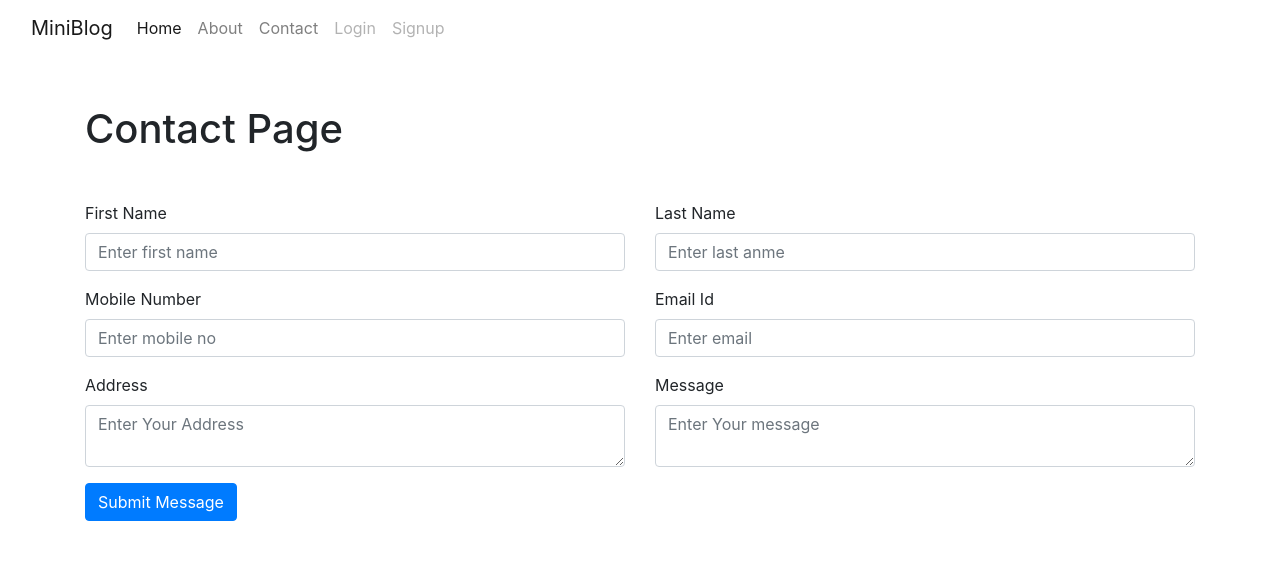
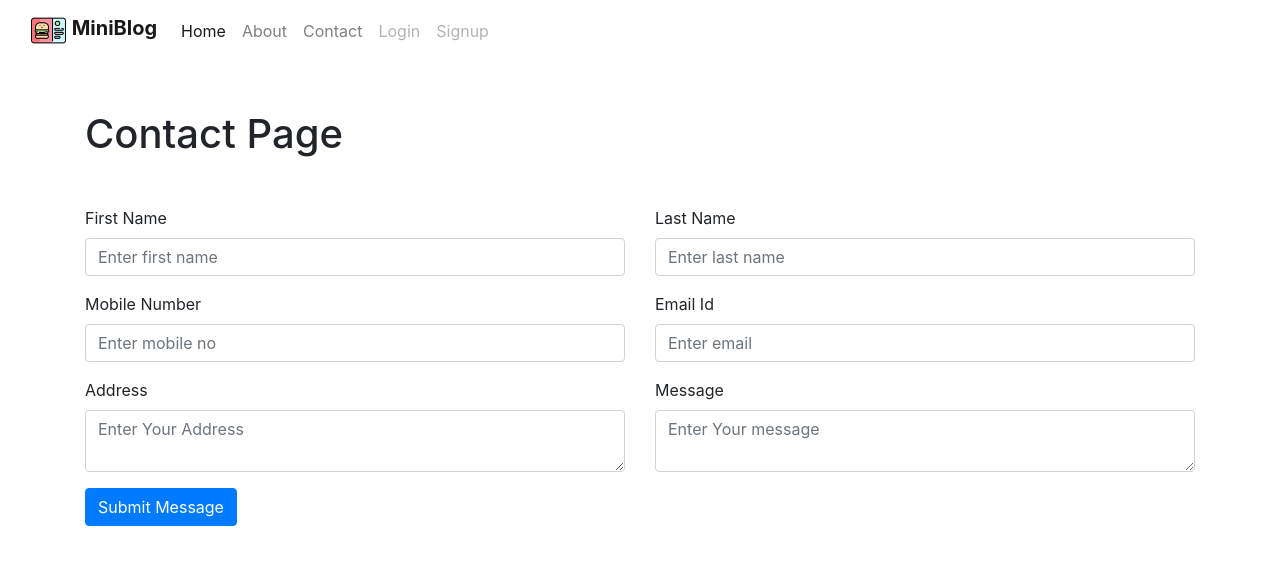
Before and after one commit to engrkumarrakesh/django-miniblog, a Django app: page /contact/ in a window 1280 px wide. Shown: the top 565 px of the page. Run offline with Django 5.2, Linux system fonts and the light colour scheme; some libraries are stand-ins or nearby versions.

Commit message:
Blog Completed

```diff
--- a/blog/admin.py
+++ b/blog/admin.py
@@ -1,7 +1,11 @@
 from django.contrib import admin
-from .models import Post
+from .models import Post, Contact
 
 # Register your models here.
 @admin.register(Post)
 class PostAdmin(admin.ModelAdmin):
     list_display = ('title', 'author', 'created_at', 'updated_at')
+
+@admin.register(Contact)
+class ContactAdmin(admin.ModelAdmin):
+    list_display = ('first_name', 'last_name', 'mobile', 'address', 'email', 'created_at')
--- a/blog/templates/contact.html
+++ b/blog/templates/contact.html
@@ -5,40 +5,46 @@
 {% block content %}
     <div class="col-sm-12">
         <h1 class=" my-5">Contact Page</h1>
-        <form>
+        {% if messages %}
+            {% for message in messages %}
+                <p {% if message.tags %} class="alert text-{{message.tags}}" {% endif %}>{{message}}</p>
+            {% endfor %}
+        {% endif %}
+        <form action="{% url 'contact' %}" id="contact" method="post">
+            {% csrf_token %}
             <div class="form-group">
               <div class="row">
                 <div class="col-sm-6">
-                  <label for="exampleInputEmail1">First Name</label>
-                  <input type="email" class="form-control" id="exampleInputEmail1" aria-describedby="emailHelp" placeholder="Enter first name">
+                  <label for="fname">First Name</label>
+                  <input type="text" class="form-control" id="fname" name="fname"  placeholder="Enter first name" required>
                 </div>
                 <div class="col-sm-6">
-                  <label for="exampleInputEmail1">Last Name</label>
-                  <input type="email" class="form-control" id="exampleInputEmail1" aria-describedby="emailHelp" placeholder="Enter last anme">
+                  <label for="lname">Last Name</label>
+                  <input type="text" class="form-control" id="lname" name="lname"  placeholder="Enter last name" required>
                 </div>
               </div>
             </div>
             <div class="form-group">
               <div class="row">
                 <div class="col-sm-6">
-                  <label for="exampleInputEmail1">Mobile Number</label>
-                  <input type="email" class="form-control" id="exampleInputEmail1" aria-describedby="emailHelp" placeholder="Enter mobile no">
+                  <label for="mobile">Mobile Number</label>
+                  <input type="text" class="form-control" id="mobile" name="mobile"  placeholder="Enter mobile no" required>
                 </div>
                 <div class="col-sm-6">
-                  <label for="exampleInputEmail1">Email Id</label>
-                  <input type="email" class="form-control" id="exampleInputEmail1" aria-describedby="emailHelp" placeholder="Enter email">
+                  <label for="email">Email Id</label>
+                  <input type="email" class="form-control" id="email" name="email"  placeholder="Enter email" required>
                 </div>
               </div>
             </div>
             <div class="form-group">
               <div class="row">
                 <div class="col-sm-6">
-                  <label for="exampleInputPassword1">Address</label>
-                  <textarea class="form-control" placeholder="Enter Your Address"></textarea>
+                  <label for="address">Address</label>
+                  <textarea  class="form-control" placeholder="Enter Your Address" id="address" name="address" required></textarea>
                 </div>
                 <div class="col-sm-6">
-                  <label for="exampleInputPassword1">Message</label>
-              <textarea class="form-control" placeholder="Enter Your message"></textarea>
+                  <label for="message">Message</label>
+              <textarea class="form-control" placeholder="Enter Your message" id="message" name="message" required></textarea>
                 </div>
               </div>
             </div>
--- a/blog/templates/layout/navbar.html
+++ b/blog/templates/layout/navbar.html
@@ -1,5 +1,6 @@
-<nav class="navbar navbar-expand-lg navbar-light">
-    <a class="navbar-brand" href="{% url 'home' %}">MiniBlog</a>
+{% load static %}
+<nav class="navbar navbar-expand-lg navbar-light ">
+    <a class="navbar-brand" href="{% url 'home' %}"><img src="{% static 'images/logo/post.png' %}" alt="MiniBlog" width="35" height="35" class="d-inline-block align-top"> <strong>MiniBlog</strong></a>
     <button class="navbar-toggler" type="button" data-toggle="collapse" data-target="#navbarNav" aria-controls="navbarNav" aria-expanded="false" aria-label="Toggle navigation">
       <span class="navbar-toggler-icon"></span>
     </button>
--- a/blog/views.py
+++ b/blog/views.py
@@ -1,10 +1,10 @@
-from django.http import HttpResponseRedirect
+from django.http import HttpResponseRedirect, HttpResponse
 from django.shortcuts import render, redirect
 from django.contrib.auth import login, logout, authenticate
 # from django.contrib.auth.forms import UserCreationForm
 from .forms import SignUpForm, LoginForm
 from django.contrib import messages
-from .models import Post
+from .models import Post , Contact
 from .forms import PostForm
 from django.contrib.auth.models import Group
 
@@ -18,7 +18,20 @@ def about(request):
     return render(request, 'about.html')
 
 def contact(request):
+    if request.method == "POST":
+        fname=request.POST['fname']
+        lname=request.POST['lname']
+        mobile=request.POST['mobile']
+        email=request.POST['email']
+        address=request.POST['address']
+        message=request.POST['message']
+        contact=Contact(first_name=fname, last_name=lname, mobile=mobile, address=address, email=email, message=message)
+        if contact.first_name and contact.last_name and contact.mobile and contact.email and contact.address and contact.message:
+            contact.save()
+            messages.success(request, 'Enquiry Successfully Sent!')
     return render(request, 'contact.html')
+
+
 
 def dashboard(request):
     if request.user.is_authenticated:
@@ -119,3 +132,20 @@ def deletepost(request, id):
                 return HttpResponseRedirect('/dashboard/')
     else:
         return HttpResponseRedirect('/login/')
+
+# CONTACT PAGE
+# def contact(request):
+#     if request.method == "POST":
+#         form = ContactForm(request.POST)
+#         if form.is_valid():
+#             try:
+#                 form.save()
+#                 messages.success(request, 'Successfully Submitted!')
+#                 return HttpResponseRedirect('/contact/')
+#             except:
+#                 messages.error(request, 'Failed to Submit!')
+#         else:
+#             messages.error(request, 'Form is invalid!')
+#     else:
+#         form = ContactForm()
+#     return render(request, 'contact.html', {'form': form})
```
Also changed, not shown: blog/forms.py (+33 -3 lines), blog/models.py (+9 -0 lines), blog/migrations/0004_contact.py (added), blog/migrations/0005_alter_contact_mobile.py (added), blog/static/images/logo/blogging.png (added), blog/static/images/logo/post.png (added), media/post_images/communication.png (added).
